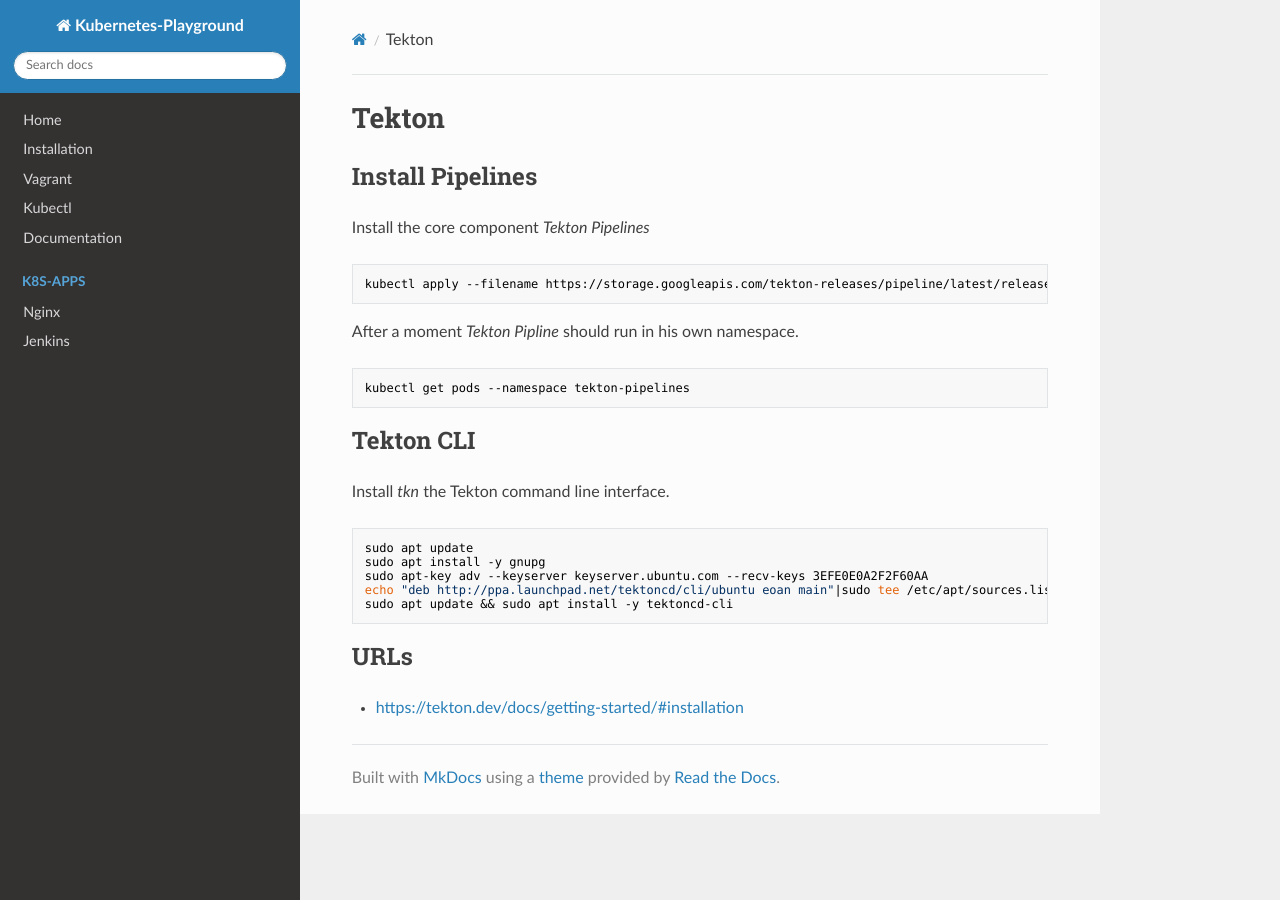
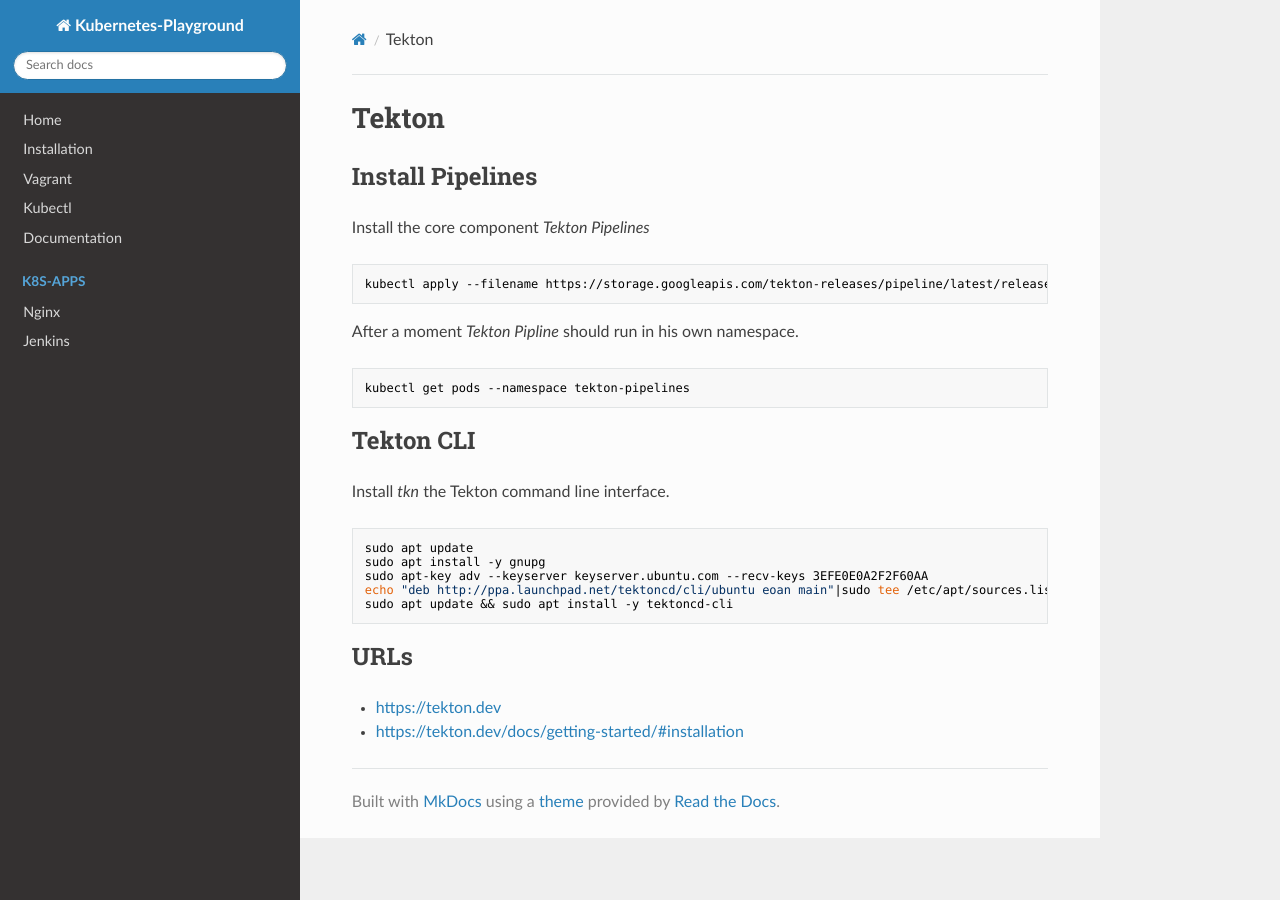
Before and after one commit to zonedbit/kubernetes-playground, an MkDocs documentation site: the page built from docs/k8s-apps/tekton.md, in a window 1280 px wide. Built offline with MkDocs 1.6.1, drawn with Linux system fonts in a browser that asks for light colours; nearby versions of some CDN libraries.

Commit message:
feature/tekton

```diff
--- a/docs/k8s-apps/tekton.md
+++ b/docs/k8s-apps/tekton.md
@@ -28,4 +28,5 @@
 
 ## URLs
 
+- <https://tekton.dev>
 - <https://tekton.dev/docs/getting-started/#installation>
```
